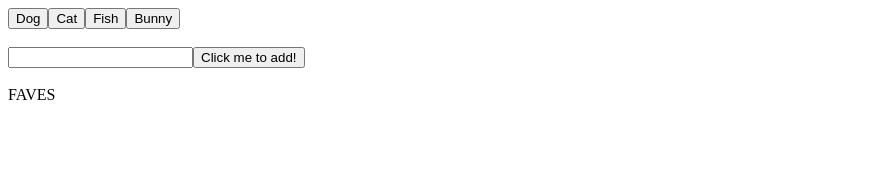
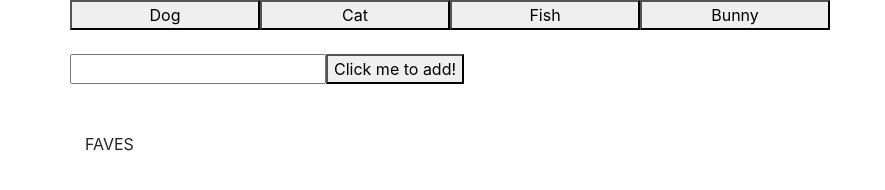
Before and after one commit to Kayle7777/Giphy-API-Homework, a plain HTML site: page index.html in a window 1280 px wide. Shown: the whole page, without its empty margins (0-885 px from the left). Drawn offline with nearby package versions, Linux system fonts and the light colour scheme; no server answers.

Commit message:
minor bootstrap stuff

```diff
--- a/assets/javascript/app.js
+++ b/assets/javascript/app.js
@@ -20,7 +20,7 @@ let WebsiteObject = {
         })
         this.giphyArray.push(obj);
         })
-      $("#buttons").append(`<button class="button" name='${element}'>${element}</button>`);
+      $("#buttons").append(`<button class="col-md-2 button button-primary" name='${element}'>${element}</button>`);
     })
   }
 }
@@ -40,6 +40,7 @@ $(document).on("click", ".button", function() {
     if (arr.name == this.name) {
       arr.images_still.map((link, index) => {
         let container = $("<div>"), rating = $("<p>"), gif = $("<img>"), giphyButton = $("<button>"), favButton = $("<button>");
+        container.attr("class", "col-md-3")
         giphyButton.attr("class", ".gif");
         gif.attr("src", link);
         gif.attr("data-state", "still");
--- a/index.html
+++ b/index.html
@@ -2,16 +2,21 @@
 <html>
 <head>
   <title>JesseW giphy api homework</title>
+  <script type="text/javascript" src="https://ajax.googleapis.com/ajax/libs/jquery/3.3.1/jquery.min.js"></script>
+  <link rel="stylesheet" href="https://stackpath.bootstrapcdn.com/bootstrap/4.1.1/css/bootstrap.min.css" integrity="sha384-WskhaSGFgHYWDcbwN70/dfYBj47jz9qbsMId/iRN3ewGhXQFZCSftd1LZCfmhktB" crossorigin="anonymous">
   <link rel="stylesheet" href="./assets/css/style.css">
-  <script type="text/javascript" src="https://ajax.googleapis.com/ajax/libs/jquery/3.3.1/jquery.min.js"></script>
+
 </head>
-<body>
-  <div id="buttons"></div>
+<body class="container">
+  <div id="buttons" class="row"></div>
   <br>
-  <input id="button-input"></input><button id="add-button">Click me to add!</button>
+  <div class="row">
+    <input id="button-input"></input>
+    <button id="add-button">Click me to add!</button>
+  </div>
   <br><br>
   <div id="faves">FAVES</div>
-  <div id="giphyGifs"></div>
+  <div id="giphyGifs" class="row"></div>
 
 
 
```
